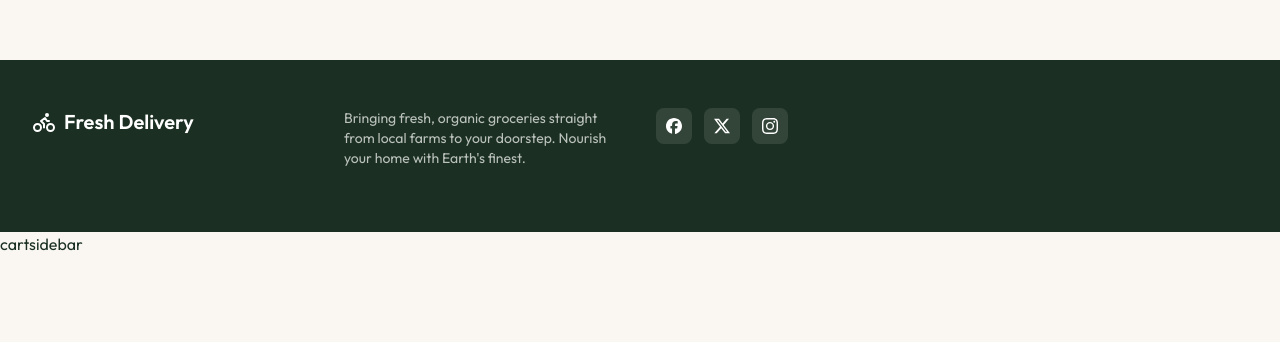
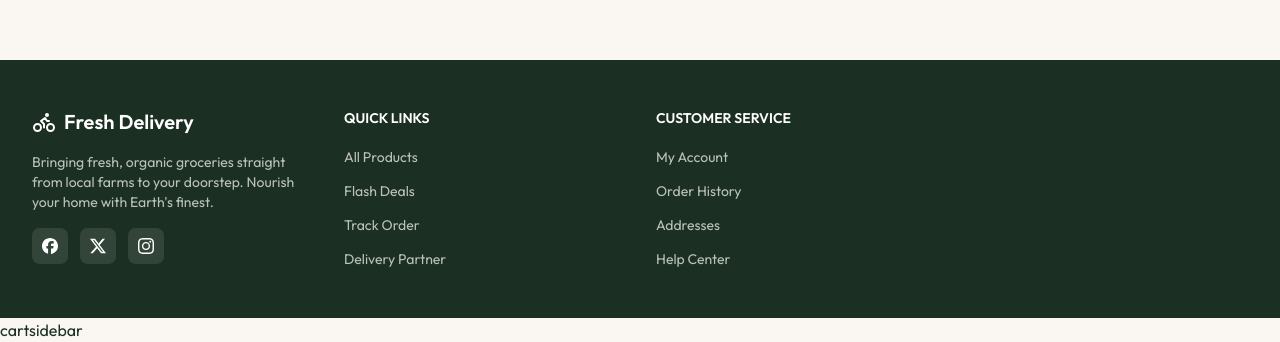
Before and after one commit to surameli/fresh-corner-delivery, a React (Vite) app in the folder client/: page /addresses in a window 1280 px wide. Shown: the part 841-1183 px from the top of the page. Before the commit the page ends 1097 px from the top, so only its background shows below. Built offline with nearby package versions, Linux system fonts and the light colour scheme.

Commit message:
add dynamic section on the footer

```diff
--- a/client/src/components/Footer.tsx
+++ b/client/src/components/Footer.tsx
@@ -16,8 +16,8 @@ const Footer = () => {
                     <BikeIcon className="size-6 text-white"/>
                     <span className="text-xl font-semibold">{footerData.brand.name}</span>
                     </Link>
-                </div>
-               <p className="text-sm text-white/70 mb-4">{footerData.brand.description}</p>
+
+                    <p className="text-sm text-white/70 mb-4">{footerData.brand.description}</p>
                <div className="flex gap-3">
                  {footerData.brand.socials.map((social, i)=>(
                     <a key={i} href={social.link} className="size-9 rounded-lg bg-white/10 flex-center hover:bg-white/2">
@@ -26,6 +26,28 @@ const Footer = () => {
                  ))}
 
                </div>
+                </div>
+                {/* dynamic section */}
+                {footerData.sections.map((section, i)=>(
+                    <div key={i}>
+                        <h3 className="text-sm font-semibold uppercase mb-4">{section.title}</h3>
+                        <ul className="space-y-2.5">
+                            {section.links.map((link,i)=>(
+                                <li key={i}>
+                                    {link.to ? (
+                                        <Link to ={link.to} className="text-sm text-white/70 hover:text-white">{link.label}</Link>):(
+                                            <a href={link.href} className="text-sm text-white/70 hover:text-white">{link.label}</a>
+                                        )}
+
+
+                                </li>
+
+                            ))}
+                        </ul>
+
+                    </div>
+                ))}
+
             </div>
             {/* bottom */}
             <div>
```
